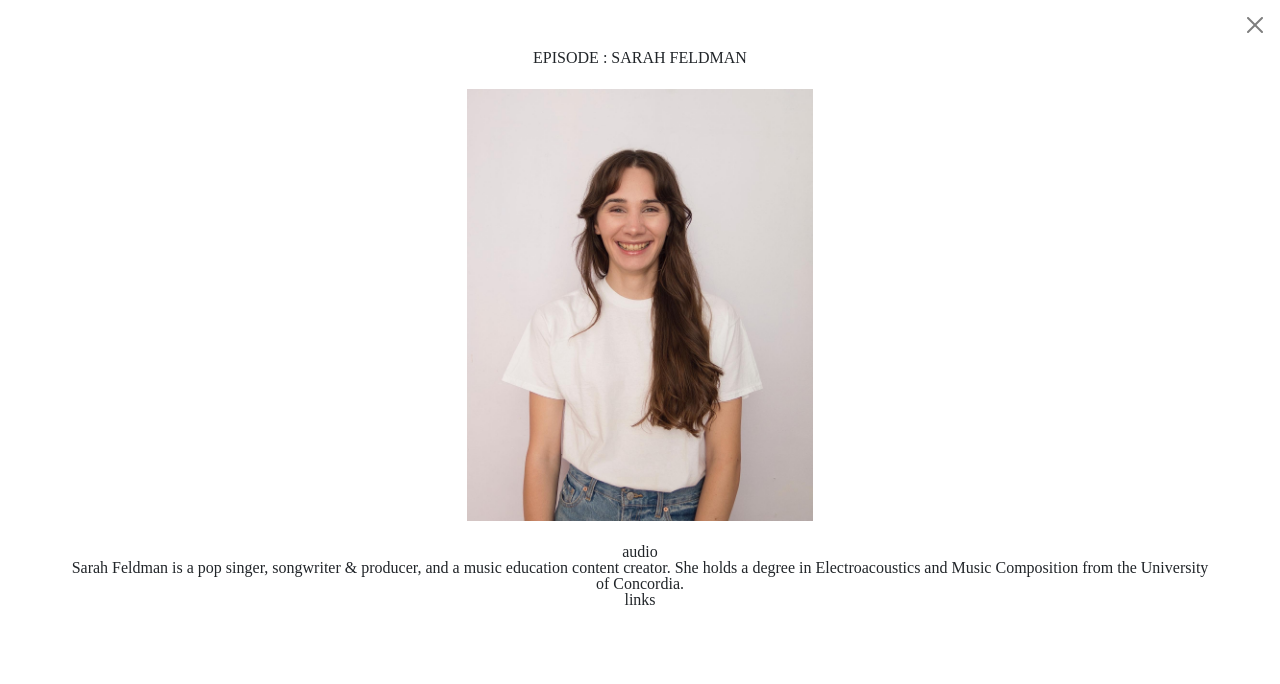
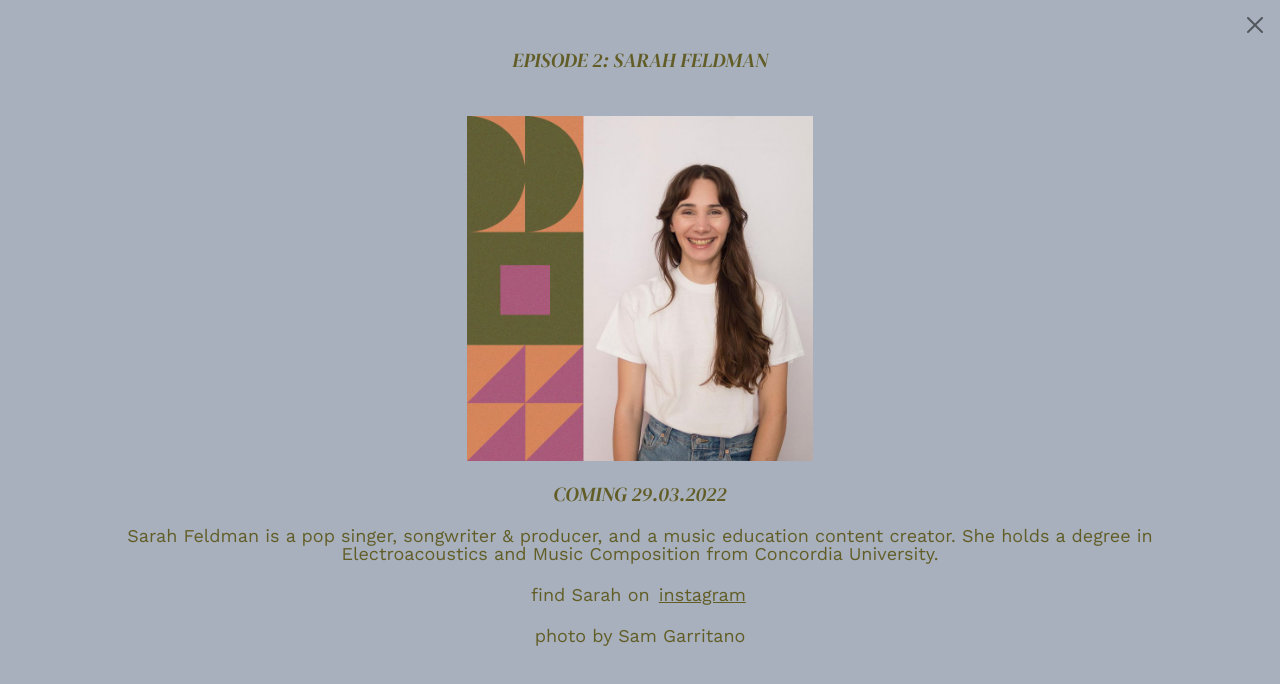
Before and after one commit to juliaedyck/podcast, a React (Create React App) app in the folder podcast/: page /Sarah in a window 1280 px wide. Shown: the top 684 px of the page. Built offline with nearby package versions, Linux system fonts and the light colour scheme.

Commit message:
added sarah

```diff
--- a/podcast/src/components/Episodes.js
+++ b/podcast/src/components/Episodes.js
@@ -32,6 +32,15 @@ const Episodes = () => {
 
             <Des> skin tone AKA James Goddard discusses jazz music, improvisation, and their potential social implications. </Des>
             <StyledNavLink to="/SkinTone">LISTEN</StyledNavLink>
+          </EpisodeContainer>
+
+          <EpisodeContainer>
+          <Heading> EPISODE 2: </Heading>
+            <Heading>SARAH FELDMAN </Heading>
+
+          <Des>Sarah discusses her practice as a musician including production process, and her relationship with pop music. </Des>
+
+            <StyledNavLink to="/Sarah">LISTEN</StyledNavLink>
           </EpisodeContainer>
 
           {/* <EpisodeContainer>
@@ -75,13 +84,7 @@ const Episodes = () => {
             <StyledNavLink to="/Rebecca">LISTEN</StyledNavLink>
           </EpisodeContainer>
 
-          <EpisodeContainer>
-          <Heading> EPISODE : SARAH  </Heading>
 
-          <Des>a short descripttion </Des>
-
-            <StyledNavLink to="/Sarah">LISTEN</StyledNavLink>
-          </EpisodeContainer>
 
           <EpisodeContainer>
           <Heading> EPISODE : NICK </Heading>
@@ -109,7 +112,7 @@ const EpisodeContainer = styled.div`
   text-align: center;
   margin-left: 10%;
   margin-right: 10%;
-  margin-top: 2%;
+  margin-top: 4%;
 `;
 
 const Scroll = styled.div`
--- a/podcast/src/components/Sarah.js
+++ b/podcast/src/components/Sarah.js
@@ -1,10 +1,14 @@
 import CloseButton from "react-bootstrap/CloseButton";
 import styled from "styled-components";
-import Photo from "../photos/Sarah.JPG";
+import Photo from "../photos/sarah_square_compressed.jpg";
+import { Link } from "react-router-dom";
+
+
 
 const Sarah = () => {
   return (
     <>
+    <Background>
       <a href="Episodes">
         <Close>
           {" "}
@@ -13,16 +17,20 @@ const Sarah = () => {
       </a>
 
       <Wrapper>
-        EPISODE : SARAH FELDMAN
-        <Img src={Photo} alt="Skin Tone " />
-        audio
-        <p>
+        <Heading>EPISODE 2: SARAH FELDMAN </Heading>
+        <Img src={Photo} alt="Sarah Feldman" />
+    <Heading> COMING 29.03.2022 </Heading>
+        <Des>
           Sarah Feldman is a pop singer, songwriter & producer, and a music
           education content creator. She holds a degree in Electroacoustics and
-          Music Composition from the University of Concordia.
-        </p>
-        <p>links</p>
+          Music Composition from Concordia University.
+        </Des>
+
+        <Des>find Sarah on <StyledLink to ="https://www.instagram.com/sarah_feldman_"  target ="blank">instagram </StyledLink></Des>
+
+        <Des>photo by Sam Garritano</Des>
       </Wrapper>
+      </Background>
     </>
   );
 };
@@ -41,6 +49,34 @@ const Wrapper = styled.div`
   }
 `;
 
+const Heading = styled.h1`
+font-family:  'DM Serif Display', serif;
+font-style: italic;
+color: var(--color-green);
+margin-bottom: 2%;
+font-size: 20px;
+`
+const StyledLink = styled(Link)`
+  margin-left: 3px;
+  margin-right: 3px;
+
+  color: var(--color-green);
+  &:hover {
+    color: var(--color-orange);
+    /* transition: 300ms ease-in-out; */
+    cursor: pointer;
+  }
+`;
+
+const Des = styled.h2`
+font-family: var(--font-body);
+margin-bottom: 2%;
+padding-left: 5%;
+padding-right: 5%;
+color: var(--color-green);
+font-size: 18px;
+`
+
 const Img = styled.img`
   max-width: 50%;
   margin-top: 2%;
@@ -54,4 +90,12 @@ const Close = styled.div`
   justify-content: flex-end;
   padding: 1%;
 `;
+
+const Background = styled.div`
+
+height: 100vh;
+background-color: var(--color-blue);
+overflow:scroll;`
+
+
 export default Sarah;
--- a/podcast/src/components/players/JamesAudio.js
+++ b/podcast/src/components/players/JamesAudio.js
@@ -49,6 +49,8 @@ display: none;
 `
 
 const IFrameDesk = styled.iframe`
+padding-bottom: none;
+margin-bottom: none;
   @media (max-width: 768px) {
 display: none;
   }
```
Also changed, not shown: podcast/src/photos/sarah_square_compressed.jpg (added), 9 other files (tests, documents, lock files or other folders).
